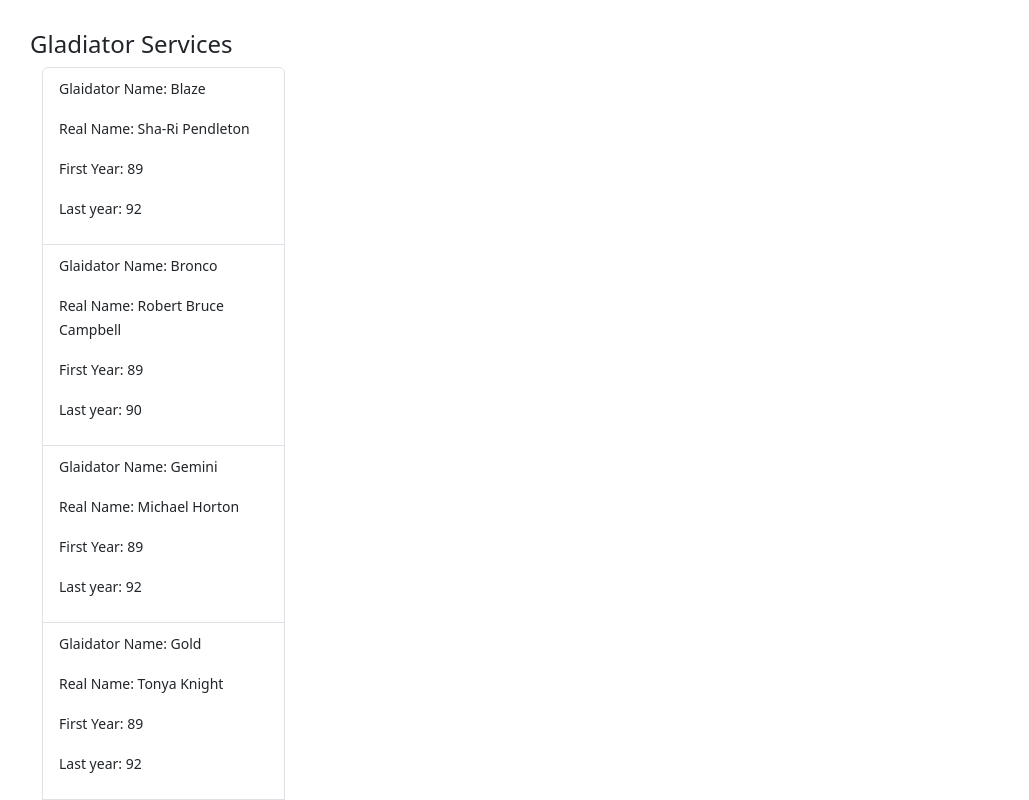
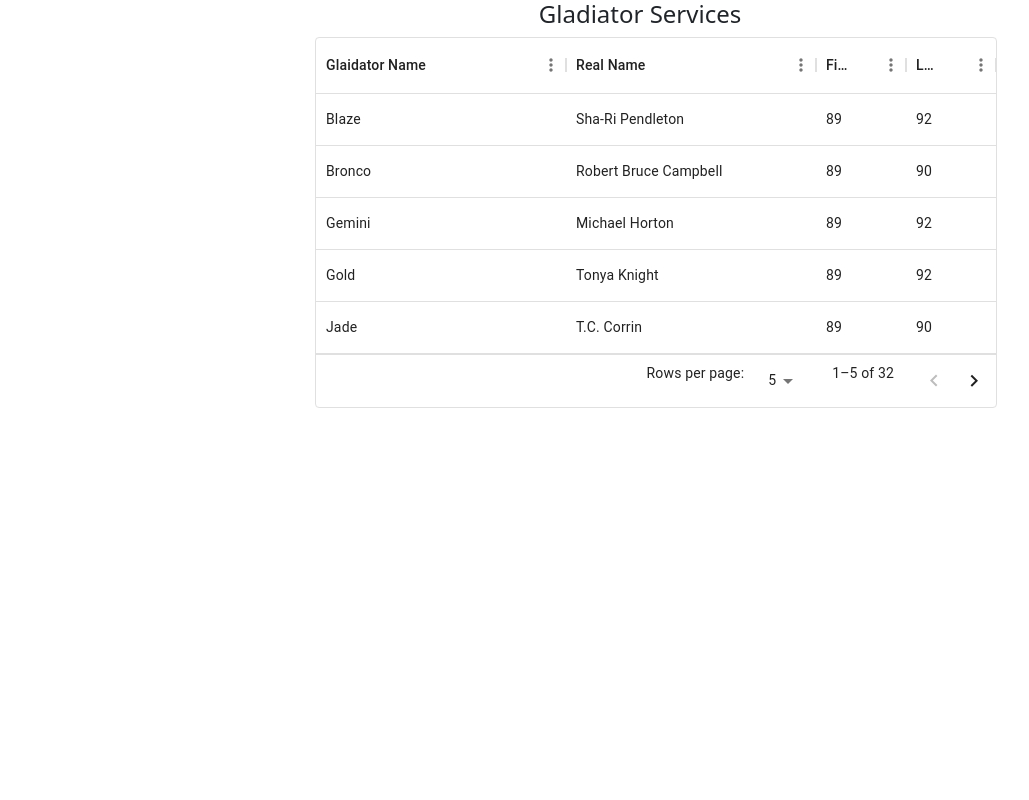
Before and after one commit to rahulthawal/reacttest, a React (Create React App) app: page / in a window 1280 px wide. Shown: the top 800 px of the page, without its empty margins (0-1029 px from the left). Built offline with nearby package versions, Linux system fonts and the light colour scheme.

Commit message:
Use Datagrid

```diff
--- a/package.json
+++ b/package.json
@@ -3,6 +3,11 @@
   "version": "0.1.0",
   "private": true,
   "dependencies": {
+    "@emotion/react": "^11.11.1",
+    "@emotion/styled": "^11.11.0",
+    "@mui/material": "^5.13.5",
+    "@mui/styled-engine-sc": "^5.12.0",
+    "@mui/x-data-grid": "^6.8.0",
     "@testing-library/jest-dom": "^5.11.4",
     "@testing-library/react": "^11.1.0",
     "@testing-library/user-event": "^12.1.10",
@@ -11,6 +16,7 @@
     "react": "^17.0.1",
     "react-dom": "^17.0.1",
     "react-scripts": "4.0.1",
+    "styled-components": "^5.3.11",
     "web-vitals": "^0.2.4"
   },
   "scripts": {
--- a/src/App.js
+++ b/src/App.js
@@ -3,35 +3,61 @@ import { useState, useEffect } from 'react';
 import GladiatorService from "./services/gladiatorService.js";
 import React from 'react'
 import 'bootstrap/dist/css/bootstrap.min.css';
+import { DataGrid } from '@mui/x-data-grid';
 
 function App() {
   const [gladiatorData, setGladiatorData] = useState([]);
+  const [gladiatorDataColumns, setGladiatorDataColumns] = useState([{
+    "field": "gladiator_name",
+    "headerName": "Glaidator Name",
+    "width": 250
+  },
+  {
+    "field": "real_name",
+    "headerName": "Real Name",
+    "width": 250
+  },
+  {
+    "field": "first_year",
+    "headerName": "First Year",
+    "width": 90
+  },
+  {
+    "field": "last_year",
+    "headerName": "Last Year",
+    "width": 90
+  }]);
 
   useEffect(() => {
-    setGladiatorData(GladiatorService.get());
-  },[]);
+    const data = GladiatorService.get();
+    data.forEach((item, index) => item.id = (index + 1));
+    setGladiatorData(data);
+  }, []);
 
   return (
     <div style={{
-      display: 'block', width: 700, padding: 30
+      display: 'flex',
+      flexDirection: "column",
+      justifyContent: "center",
+      alignItems: "center"
     }}>
       <h4>Gladiator Services</h4>
 
-      <div className="container">
-        <div className="row">
-          <div className="col-12 col-sm-8 col-lg-5">
-            <ul className="list-group">
+      <div>
+        <div >
+          <div >
+            <ul>
               {gladiatorData && gladiatorData.length ? (
-                gladiatorData.map((data, index) => (
-                  <a key={index} href="/#" className="list-group-item list-group-item-action d-flex justify-content-between align-items-center">
-                    <div className="flex-column">
-                      <p><small> Glaidator Name: {data.gladiator_name}</small></p>
-                      <p><small>Real Name: {data.real_name}</small></p>
-                      <p><small> First Year: {data.first_year}</small></p>
-                      <p><small>  Last year: {data.last_year}</small></p>
-                    </div>
-                  </a>
-                ))
+                <DataGrid style={{ maxWidth: '700px', width: "100%" }}
+                  rows={gladiatorData}
+                  columns={gladiatorDataColumns}
+                  initialState={{
+                    pagination: {
+                      paginationModel: { page: 0, pageSize: 5 },
+                    },
+                  }}
+                  pageSizeOptions={[5, 10]}
+                />
               ) : (
                 <h1 variant="primary">No Records found</h1>
               )
```
Also changed, not shown: 1 other file (tests, documents, lock files or other folders).
